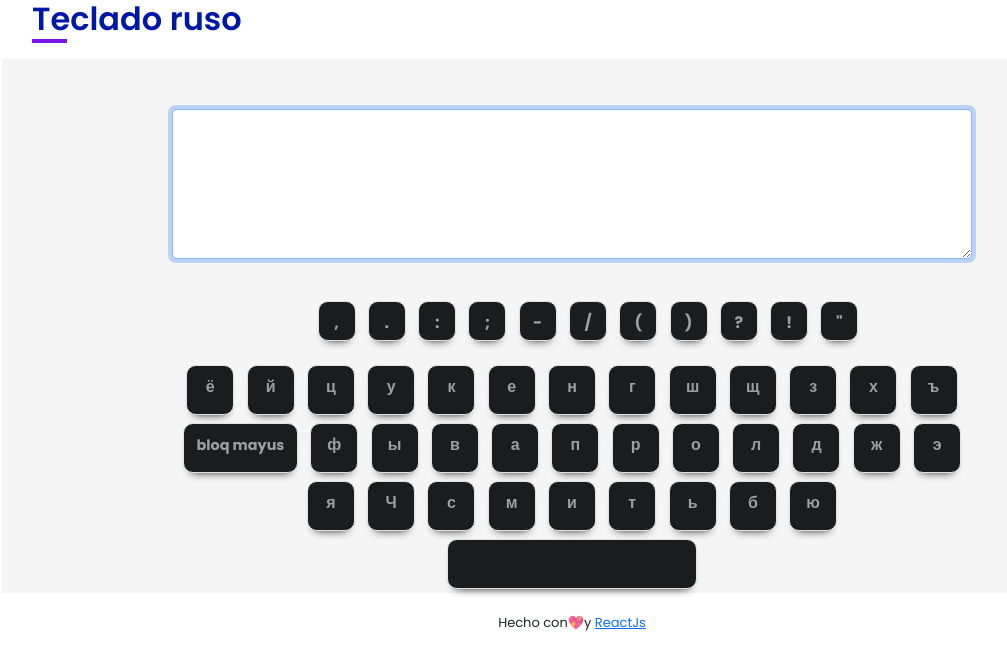
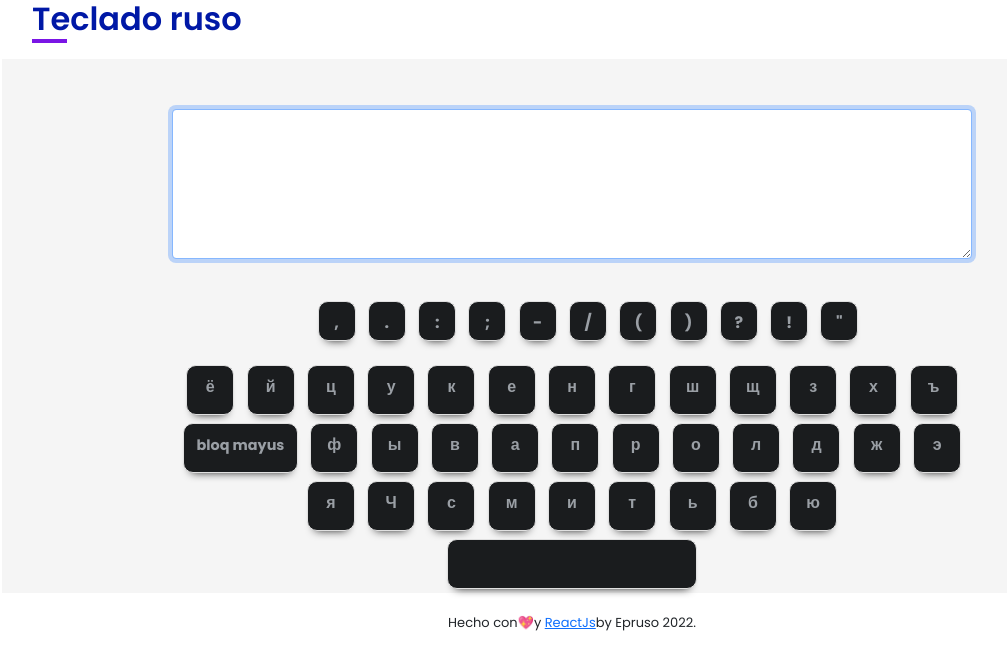
Before and after one commit to miguebalderrama/russian-keyboard, a React (Create React App) app: page / in a window 1280 px wide. Shown: the top 670 px of the page, without its empty margins (68-1075 px from the left). Built offline with nearby package versions, Linux system fonts and the light colour scheme.

Commit message:
cambie icon y epruso

```diff
--- a/public/index.html
+++ b/public/index.html
@@ -2,7 +2,7 @@
 <html lang="en">
   <head>
     <meta charset="utf-8" />
-    <link rel="icon" href="icon.png" />
+    <link rel="icon" href="https://media-exp1.licdn.com/dms/image/C4D0BAQGtJQA7ZixduA/company-logo_200_200/0/1519747578884?e=2159024400&v=beta&t=EH4hgfrsQXfkNkxHhoBe2ef3DyKdL8gZeRnp7qzaDPc" />
     <meta name="viewport" content="width=device-width, initial-scale=1" />
     <meta name="theme-color" content="#000000" />
     <meta
--- a/src/layouts/Footer.js
+++ b/src/layouts/Footer.js
@@ -17,6 +17,7 @@ function Footer() {
         >
           ReactJs
         </a>
+        by Epruso 2022.
       </p>{" "}
     </div>
   );
```
